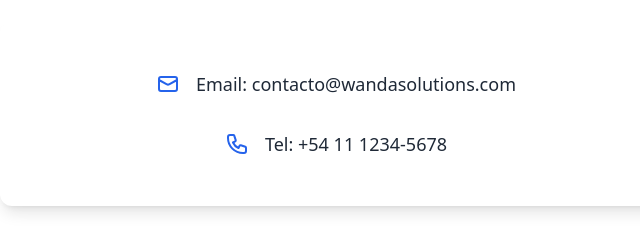
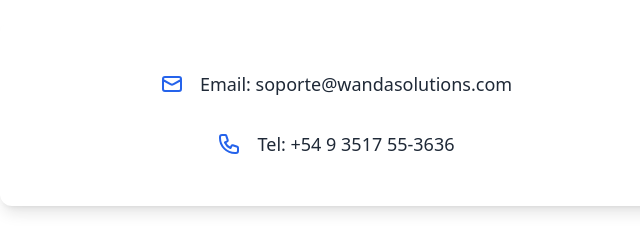
Before and after one commit to agustinreyna/WANDA-Solutions, a plain HTML site: page index.html in a window 1280 px wide. Shown: the part 4254-4494 px from the top of the page, 304-944 px from the left. Drawn offline with nearby package versions, Linux system fonts and the light colour scheme.

Commit message:
Contacto

```diff
--- a/index.html
+++ b/index.html
@@ -240,13 +240,13 @@
           <svg class="w-6 h-6 text-blue-600" fill="none" stroke="currentColor" viewBox="0 0 24 24">
             <path stroke-linecap="round" stroke-linejoin="round" stroke-width="2" d="M3 8l7.89 4.26a2 2 0 002.22 0L21 8M5 19h14a2 2 0 002-2V7a2 2 0 00-2-2H5a2 2 0 00-2 2v10a2 2 0 002 2z"></path>
           </svg>
-          <p class="text-lg">Email: contacto@wandasolutions.com</p>
+          <p class="text-lg">Email: soporte@wandasolutions.com</p>
         </div>
         <div class="flex items-center justify-center space-x-4">
           <svg class="w-6 h-6 text-blue-600" fill="none" stroke="currentColor" viewBox="0 0 24 24">
             <path stroke-linecap="round" stroke-linejoin="round" stroke-width="2" d="M3 5a2 2 0 012-2h3.28a1 1 0 01.948.684l1.498 4.493a1 1 0 01-.502 1.21l-2.257 1.13a11.042 11.042 0 005.516 5.516l1.13-2.257a1 1 0 011.21-.502l4.493 1.498a1 1 0 01.684.949V19a2 2 0 01-2 2h-1C9.716 21 3 14.284 3 6V5z"></path>
           </svg>
-          <p class="text-lg">Tel: +54 11 1234-5678</p>
+          <p class="text-lg">Tel: +54 9 3517 55-3636</p>
         </div>
       </div>
     </div>
```
